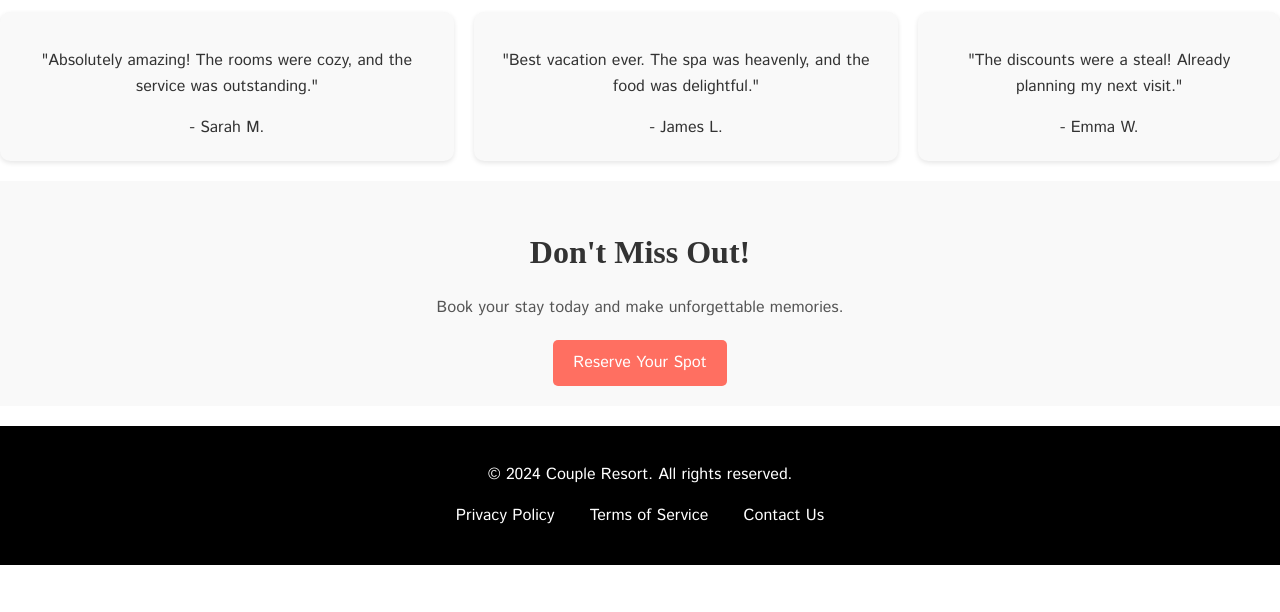
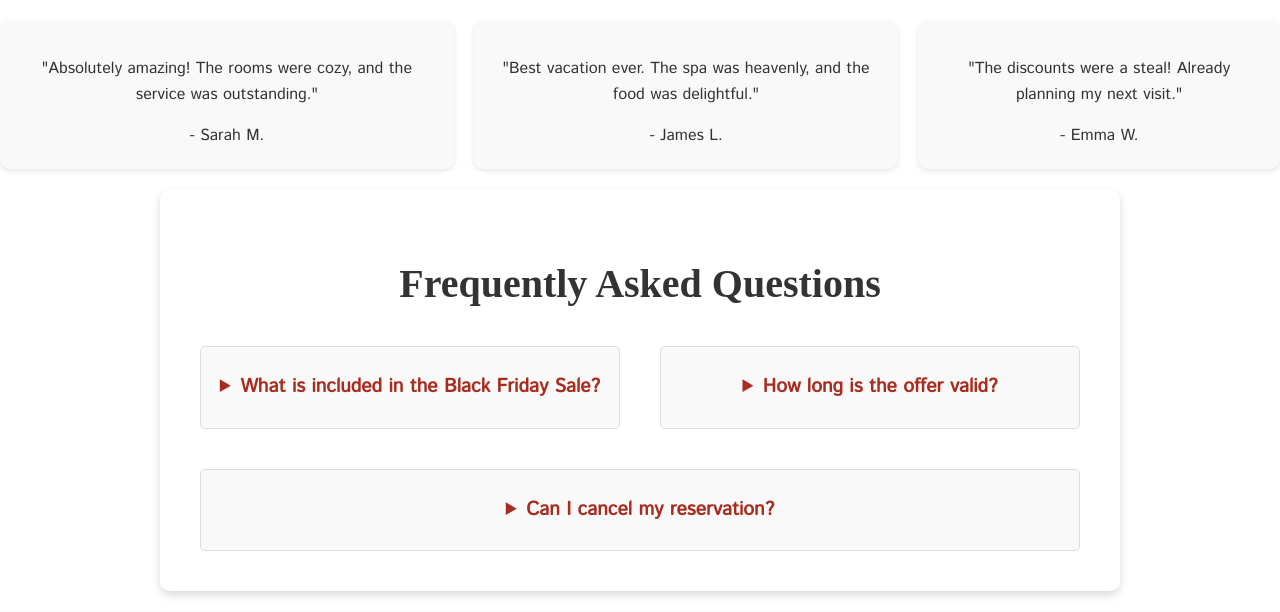
Before and after one commit to tusharpalll/Pal_Tushar_fip2, a plain HTML site: page sale.html in a window 1280 px wide. Shown: the part 2185-2797 px from the top of the page. Before the commit the page ends 2750 px from the top, so only its background shows below. Drawn offline with Linux system fonts and the light colour scheme; a web font is replaced by a local one.

Commit message:
updated the sales webpage

```diff
--- a/css/sale.css
+++ b/css/sale.css
@@ -143,7 +143,7 @@ body {
     display: flex;
     justify-content: space-between;
     align-items: center;
-    background: #111;
+    background: #611111;
     padding: 10px 20px;
     color: #fff;
 }
@@ -311,7 +311,7 @@ footer a {
 }
 
 .footer {
-    background-color: #000;
+    background-color: #7d0303;
     color: #fff;
     padding: 20px;
     text-align: center;
@@ -438,3 +438,98 @@ footer a {
 .cta-button {
     text-align: end;
 }
+.line-separator {
+    margin-top: 20px;
+    border-top: solid 3px #CF6666;
+    grid-column: 1 / -1; /* Full grid width */
+}
+
+
+.cta-button {
+    background-color: #a82c20;
+    color: white;
+    padding: 10px 20px;
+    text-decoration: none;
+    font-size: 1.2rem;
+    border: none;
+    border-radius: 5px;
+    cursor: pointer;
+    transition: transform 0.3s ease, background-color 0.3s ease;
+}
+
+.cta-button:hover {
+    transform: scale(1.1);
+    background-color: #821f16;
+}
+
+details summary {
+    cursor: pointer;
+    font-weight: bold;
+    margin: 10px 0;
+}
+
+details p {
+    margin: 10px 20px;
+    color: #555;
+}
+
+/* FAQ Section Styling */
+.faq {
+    background-color: #ffffff;
+    padding: 30px;
+    margin: 20px auto;
+    border-radius: 10px;
+    box-shadow: 0 4px 10px rgba(0, 0, 0, 0.15);
+    max-width: 900px;
+    text-align: center;
+}
+
+.faq h2 {
+    font-family: 'Italiana', serif;
+    font-size: 2.5rem;
+    color: #333333;
+    margin-bottom: 20px;
+}
+
+.faq details {
+    margin: 10px 0;
+    border: 1px solid #ddd;
+    border-radius: 5px;
+    padding: 10px;
+    background-color: #f9f9f9;
+    transition: all 0.3s ease-in-out;
+}
+
+.faq details:hover {
+    border-color: #a82c20;
+    background-color: #eef5ff;
+}
+
+.faq summary {
+    font-family: 'Istok Web', sans-serif;
+    font-size: 1.2rem;
+    font-weight: bold;
+    color: #a82c20;
+    cursor: pointer;
+}
+
+.faq p {
+    font-size: 1rem;
+    color: #555555;
+    margin: 10px 0;
+    text-align: left;
+}
+
+/* Add box layout for FAQ */
+.faq-box {
+    display: flex;
+    flex-wrap: wrap;
+    justify-content: space-between;
+    gap: 20px;
+}
+
+.faq-box details {
+    flex: 1 1 calc(45% - 20px); /* Adjust width for responsiveness */
+    margin: 10px;
+    padding: 15px;
+}
--- a/sale.html
+++ b/sale.html
@@ -15,20 +15,19 @@
                 <li><a href="index.html">Home</a></li>
                 <li><a href="rooms.html">Rooms</a></li>
                 <li><a href="sale.html">Packages</a></li>
-                <li><a class = "selected" href="dining.html">Dining</a></li>
-                <li><a href="spa.html">Spa Activites</a></li>
-                <li><a href="resarvation.html">Reservations</a></li>
+                <li><a class="selected" href="dining.html">Dining</a></li>
+                <li><a href="spa.html">Spa Activities</a></li>
+                <li><a href="reservation.html">Reservations</a></li>
             </ul>
         </nav>
     </header>
 
-    <div class="hero">
-    </div>
+    <div class="hero"></div>
 
     <section class="content">
         <div class="sale-header">
-            <h1>Exclusive Black Saturday Sale</h1>
-            <div class="separator"></div>
+            <h1>Exclusive Black Friday Sale</h1>
+            <div class="col-span-full line-separator"></div>
             <h2>Your Dream Vacation Awaits!</h2>
         </div>
         <div class="sale-details">
@@ -41,13 +40,6 @@
                 stunning views, and unforgettable experiences. Don’t miss this chance to indulge in exclusive amenities
                 and make memories that will last a lifetime.
             </p>
-        </div>
-        <div class="animation-container">
-            <!-- Floating Balloons -->
-            <div class="balloon balloon-1"></div>
-            <div class="balloon balloon-2"></div>
-            <!-- Laughing Skull -->
-            <div class="skull"></div>
         </div>
     </section>
 
@@ -100,6 +92,24 @@
         </div>
     </section>
 
+    <section class="faq">
+        <h2>Frequently Asked Questions</h2>
+        <div class="faq-box">
+            <details>
+                <summary>What is included in the Black Friday Sale?</summary>
+                <p>You will receive up to 40% off on rooms, spa packages, and dining experiences.</p>
+            </details>
+            <details>
+                <summary>How long is the offer valid?</summary>
+                <p>The offer is valid from 19 November 2024 to 4 December 2024.</p>
+            </details>
+            <details>
+                <summary>Can I cancel my reservation?</summary>
+                <p>Yes, you can cancel your reservation up to 48 hours before your check-in date without any penalty.</p>
+            </details>
+        </div>
+    </section>
+
     <section class="cta">
         <h2>Don't Miss Out!</h2>
         <p>Book your stay today and make unforgettable memories.</p>
```
Also changed, not shown: spa.html (+0 -3 lines), images/luxuryroom1.webp (renamed from images/luxury room1.webp).
